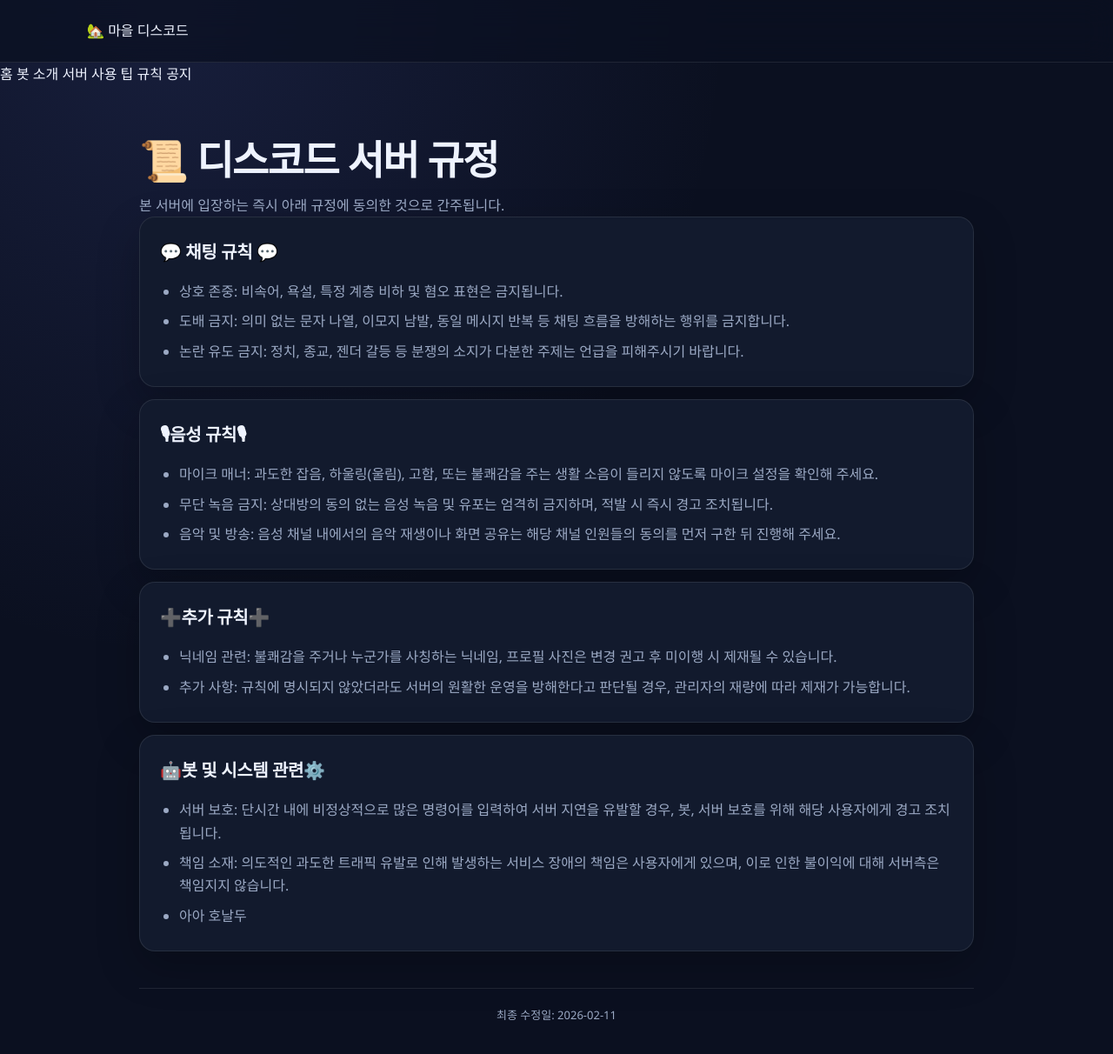
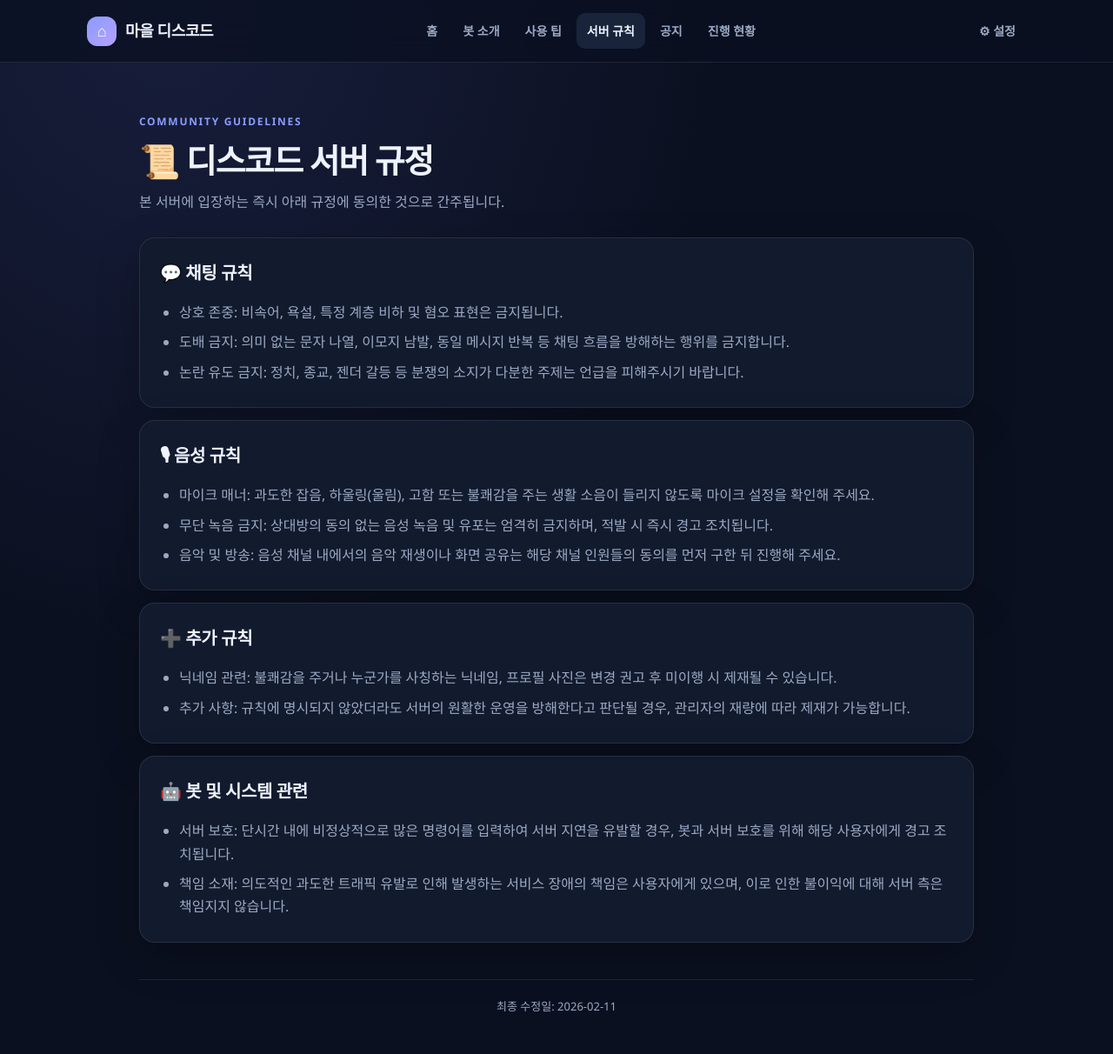
Before and after one commit to GGIL123/GGIL123.github.io, a plain HTML site: page rules.html in a window 1280 px wide. Shown: the whole page at 87% size. Drawn offline with Linux system fonts and the light colour scheme; a web font is replaced by a local one.

Commit message:
사이트 디자인 및 페이지 기능 개선

```diff
--- a/rules.html
+++ b/rules.html
@@ -1,72 +1,9 @@
 <!DOCTYPE html>
-<html lang="ko">
-<head>
-  <meta charset="UTF-8">
-  <title>마을 디스코드 - 규칙</title>
-  <meta name="viewport" content="width=device-width, initial-scale=1.0">
-  <link rel="stylesheet" href="style.css">
-</head>
-<body>
-
-<div class="navbar">
-  <div class="menu-toggle">☰</div>
-  <div class="nav-title">🏡 마을 디스코드</div>
-</div>
-
-<div class="dropdown-menu">
-  <a href="index.html">홈</a>
-  <a href="bot.html">봇 소개</a>
-  <a href="tips.html">서버 사용 팁</a>
-  <a href="rules.html">규칙</a>
-  <a href="notice.html">공지</a>
-</div>
-
-<div class="container">
-  <h1>📜 디스코드 서버 규정</h1>
-  <p class="sub">
-    본 서버에 입장하는 즉시 아래 규정에 동의한 것으로 간주됩니다.
-  </p>
-
-  <section>
-    <h2>💬 채팅 규칙 💬</h2>
-    <ul>
-      <li>상호 존중: 비속어, 욕설, 특정 계층 비하 및 혐오 표현은 금지됩니다.</li>
-      <li>도배 금지: 의미 없는 문자 나열, 이모지 남발, 동일 메시지 반복 등 채팅 흐름을 방해하는 행위를 금지합니다.</li>
-      <li>논란 유도 금지: 정치, 종교, 젠더 갈등 등 분쟁의 소지가 다분한 주제는 언급을 피해주시기 바랍니다.</li>
-    </ul>
-  </section>
-
-  <section>
-    <h2>🎙음성 규칙🎙</h2>
-    <ul>
-      <li>마이크 매너: 과도한 잡음, 하울링(울림), 고함, 또는 불쾌감을 주는 생활 소음이 들리지 않도록 마이크 설정을 확인해 주세요.</li>
-      <li>무단 녹음 금지: 상대방의 동의 없는 음성 녹음 및 유포는 엄격히 금지하며, 적발 시 즉시 경고 조치됩니다.</li>
-      <li>음악 및 방송: 음성 채널 내에서의 음악 재생이나 화면 공유는 해당 채널 인원들의 동의를 먼저 구한 뒤 진행해 주세요.</li>
-    </ul>
-  </section>
-
-  <section>
-    <h2>➕️추가 규칙➕️</h2>
-    <ul>
-      <li>닉네임 관련: 불쾌감을 주거나 누군가를 사칭하는 닉네임, 프로필 사진은 변경 권고 후 미이행 시 제재될 수 있습니다.</li>
-      <li>추가 사항: 규칙에 명시되지 않았더라도 서버의 원활한 운영을 방해한다고 판단될 경우, 관리자의 재량에 따라 제재가 가능합니다.</li>
-    </ul>
-  </section>
-
-  <section>
-    <h2>🤖봇 및 시스템 관련⚙️</h2>
-    <ul>
-      <li>서버 보호: 단시간 내에 비정상적으로 많은 명령어를 입력하여 서버 지연을 유발할 경우, 봇, 서버 보호를 위해 해당 사용자에게 경고 조치됩니다.</li>
-      <li>책임 소재: 의도적인 과도한 트래픽 유발로 인해 발생하는 서비스 장애의 책임은 사용자에게 있으며, 이로 인한 불이익에 대해 서버측은 책임지지 않습니다.</li>
-      <li>아아 호날두</li>
-    </ul>
-  </section>
-
-  <footer>
-    <p>최종 수정일: 2026-02-11</p>
-  </footer>
-</div>
-
-<script src="script.js"></script>
-</body>
-</html>
+<html lang="ko"><head><meta charset="UTF-8"><meta name="viewport" content="width=device-width, initial-scale=1"><title>서버 규칙 | 마을 디스코드</title><link rel="stylesheet" href="style.css"></head>
+<body><header class="navbar"><a class="brand" href="index.html"><span class="brand-mark">⌂</span> 마을 디스코드</a><button class="menu-toggle" aria-label="메뉴 열기" aria-expanded="false">☰</button><nav class="nav-links"><a href="index.html">홈</a><a href="bot.html">봇 소개</a><a href="tips.html">사용 팁</a><a class="active" href="rules.html">서버 규칙</a><a href="notice.html">공지</a><a href="progress.html">진행 현황</a></nav><div class="nav-actions"><a href="settings.html">⚙ 설정</a></div></header>
+<main class="container"><div class="page-head"><div class="eyebrow">COMMUNITY GUIDELINES</div><h1>📜 디스코드 서버 규정</h1><p>본 서버에 입장하는 즉시 아래 규정에 동의한 것으로 간주됩니다.</p></div>
+<section><h2>💬 채팅 규칙</h2><ul><li>상호 존중: 비속어, 욕설, 특정 계층 비하 및 혐오 표현은 금지됩니다.</li><li>도배 금지: 의미 없는 문자 나열, 이모지 남발, 동일 메시지 반복 등 채팅 흐름을 방해하는 행위를 금지합니다.</li><li>논란 유도 금지: 정치, 종교, 젠더 갈등 등 분쟁의 소지가 다분한 주제는 언급을 피해주시기 바랍니다.</li></ul></section>
+<section><h2>🎙 음성 규칙</h2><ul><li>마이크 매너: 과도한 잡음, 하울링(울림), 고함 또는 불쾌감을 주는 생활 소음이 들리지 않도록 마이크 설정을 확인해 주세요.</li><li>무단 녹음 금지: 상대방의 동의 없는 음성 녹음 및 유포는 엄격히 금지하며, 적발 시 즉시 경고 조치됩니다.</li><li>음악 및 방송: 음성 채널 내에서의 음악 재생이나 화면 공유는 해당 채널 인원들의 동의를 먼저 구한 뒤 진행해 주세요.</li></ul></section>
+<section><h2>➕ 추가 규칙</h2><ul><li>닉네임 관련: 불쾌감을 주거나 누군가를 사칭하는 닉네임, 프로필 사진은 변경 권고 후 미이행 시 제재될 수 있습니다.</li><li>추가 사항: 규칙에 명시되지 않았더라도 서버의 원활한 운영을 방해한다고 판단될 경우, 관리자의 재량에 따라 제재가 가능합니다.</li></ul></section>
+<section><h2>🤖 봇 및 시스템 관련</h2><ul><li>서버 보호: 단시간 내에 비정상적으로 많은 명령어를 입력하여 서버 지연을 유발할 경우, 봇과 서버 보호를 위해 해당 사용자에게 경고 조치됩니다.</li><li>책임 소재: 의도적인 과도한 트래픽 유발로 인해 발생하는 서비스 장애의 책임은 사용자에게 있으며, 이로 인한 불이익에 대해 서버 측은 책임지지 않습니다.</li></ul></section>
+<footer>최종 수정일: 2026-02-11</footer></main><script src="script.js"></script></body></html>
```
